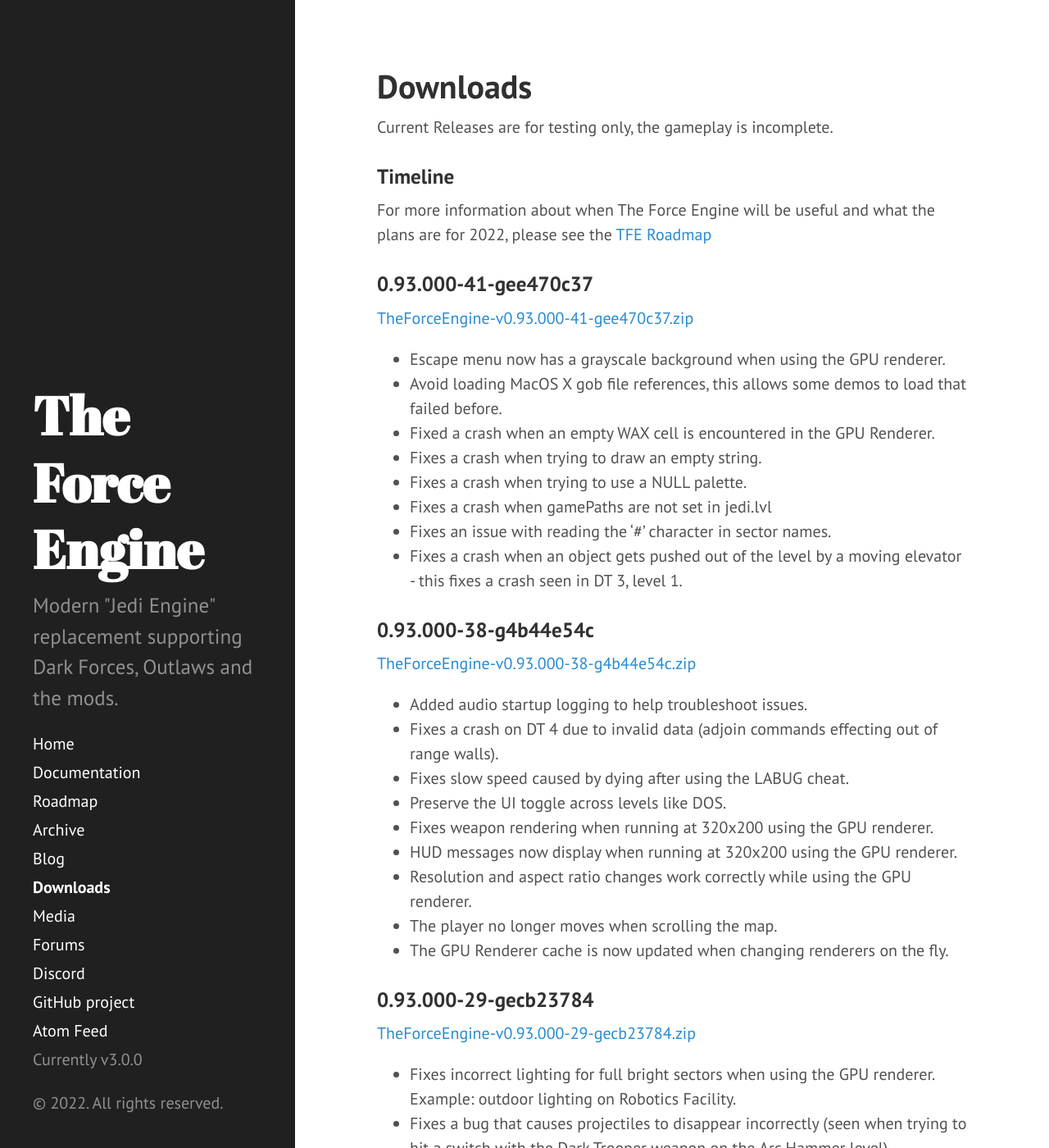
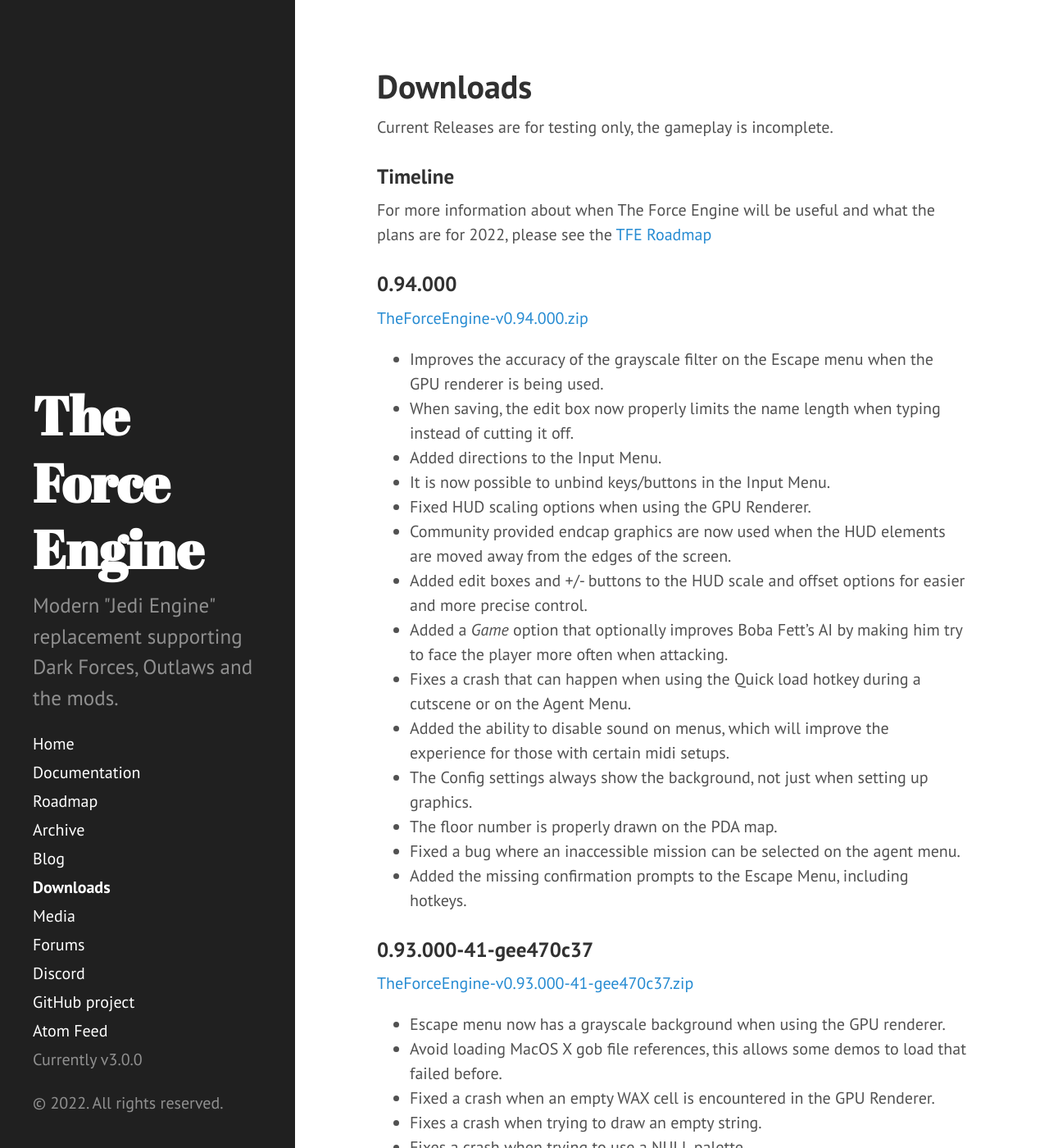
Before and after one commit to TheForceEngine/TheForceEngine.github.io, a Jekyll site: the page built from downloads.md, in a window 1280 px wide and 1400 px high. Shown: the whole window at 82% size. Built offline with Jekyll 4.4.1, drawn with Linux system fonts in a browser that asks for light colours.

Commit message:
Update downloads.md

```diff
--- a/downloads.md
+++ b/downloads.md
@@ -7,6 +7,23 @@
 
 ### Timeline
 For more information about when The Force Engine will be useful and what the plans are for 2022, please see the [TFE Roadmap](Roadmap.md)
+
+### 0.94.000
+[TheForceEngine-v0.94.000.zip](archive/TheForceEngine-v0.94.000.zip) <br>
+* Improves the accuracy of the grayscale filter on the Escape menu when the GPU renderer is being used.
+* When saving, the edit box now properly limits the name length when typing instead of cutting it off.
+* Added directions to the Input Menu.
+* It is now possible to unbind keys/buttons in the Input Menu.
+* Fixed HUD scaling options when using the GPU Renderer.
+* Community provided endcap graphics are now used when the HUD elements are moved away from the edges of the screen.
+* Added edit boxes and +/- buttons to the HUD scale and offset options for easier and more precise control.
+* Added a *Game* option that optionally improves Boba Fett's AI by making him try to face the player more often when attacking.
+* Fixes a crash that can happen when using the Quick load hotkey during a cutscene or on the Agent Menu.
+* Added the ability to disable sound on menus, which will improve the experience for those with certain midi setups.
+* The Config settings always show the background, not just when setting up graphics.
+* The floor number is properly drawn on the PDA map.
+* Fixed a bug where an inaccessible mission can be selected on the agent menu.
+* Added the missing confirmation prompts to the Escape Menu, including hotkeys.
 
 ### 0.93.000-41-gee470c37
 [TheForceEngine-v0.93.000-41-gee470c37.zip](archive/TheForceEngine-v0.93.000-41-gee470c37.zip) <br>
```
